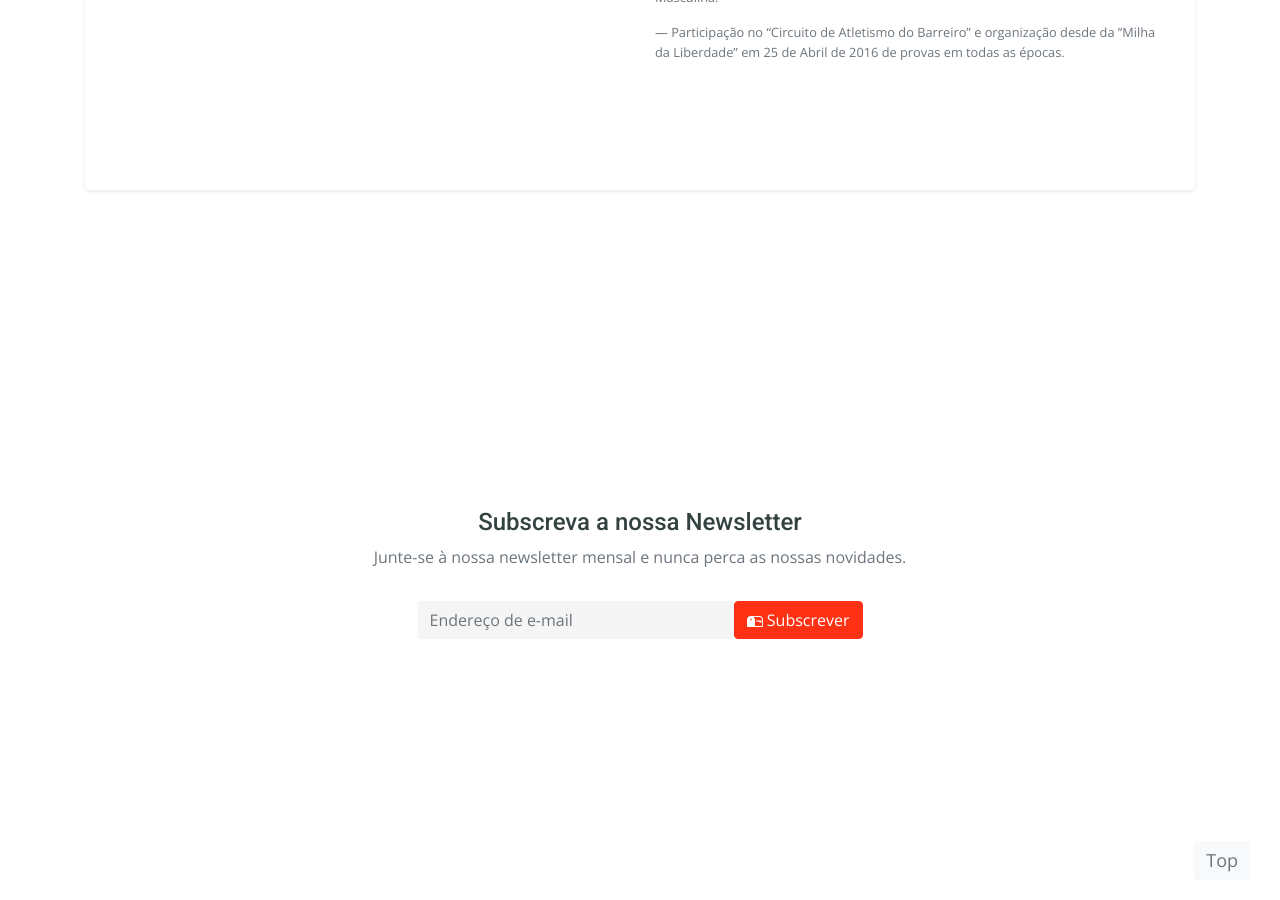
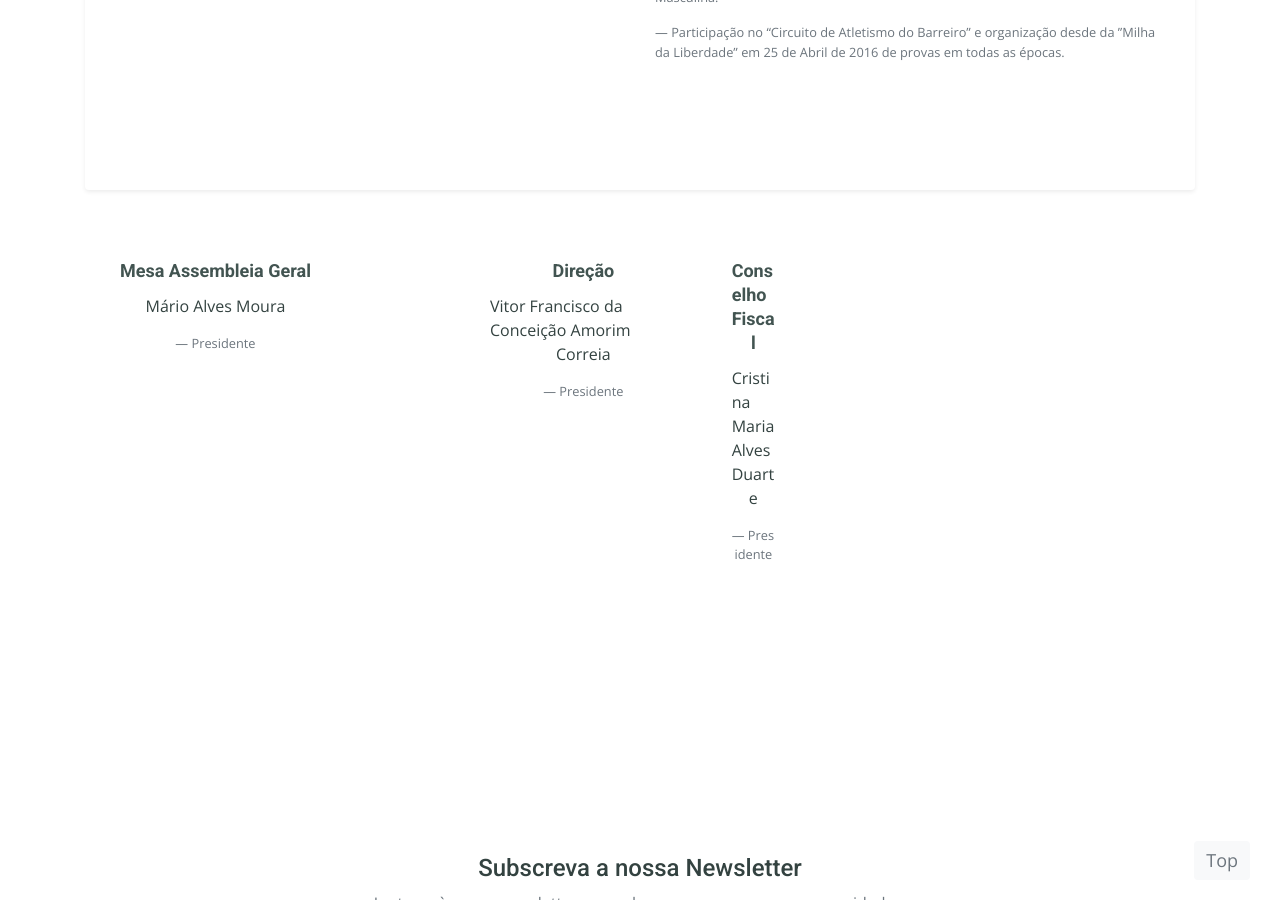
Before and after one commit to GDR-Verderena/gdr-verderena.github.io, a Jekyll site: the page built from about/index.html, in a window 1280 px wide and 900 px high, scrolled down 4887 px. Built offline with Jekyll 4.4.1, drawn with Linux system fonts in a browser that asks for light colours; nearby versions of some CDN libraries; library files that are not in the unit come from our copies.

Commit message:
Update index.html

```diff
--- a/about/index.html
+++ b/about/index.html
@@ -208,6 +208,50 @@ title: G. D. R. Verderena
 </div>
 
 
+
+
+
+
+
+    <section class="more-services section-bg">
+      <div class="container">
+
+        <div class="row">
+          <div class="col-lg-4 col-md-6 d-flex align-items-stretch mb-5 mb-lg-0">
+            <div class="card">
+
+              <div class="card-body">
+                <h5 class="card-title"><a href="">Mesa Assembleia Geral</a></h5>
+                <p class="card-text">Mário Alves Moura</p>
+		<footer class="blockquote-footer">Presidente</footer>
+
+              </div>
+            </div>
+          </div>
+          <div class="col-lg-4 col-md-6 d-flex align-items-stretch mb-5 mb-lg-0">
+            <div class="card">
+
+              <div class="card-body">
+                <h5 class="card-title"><a href="">Direção</a></h5>
+                <p class="card-text">Vitor Francisco da Conceição Amorim Correia</p>
+		<footer class="blockquote-footer">Presidente</footer>
+            </div>
+          </div>
+          <div class="col-lg-4 col-md-6 d-flex align-items-stretch mb-5 mb-lg-0">
+            <div class="card">
+
+              <div class="card-body">
+                <h5 class="card-title"><a href="">Conselho Fiscal</a></h5>
+                 <p class="card-text">Cristina Maria Alves Duarte</p>
+		<footer class="blockquote-footer">Presidente</footer>
+
+              </div>
+            </div>
+          </div>
+        </div>
+
+      </div>
+    </section><!-- End More Service
 
 
 <!--
```
